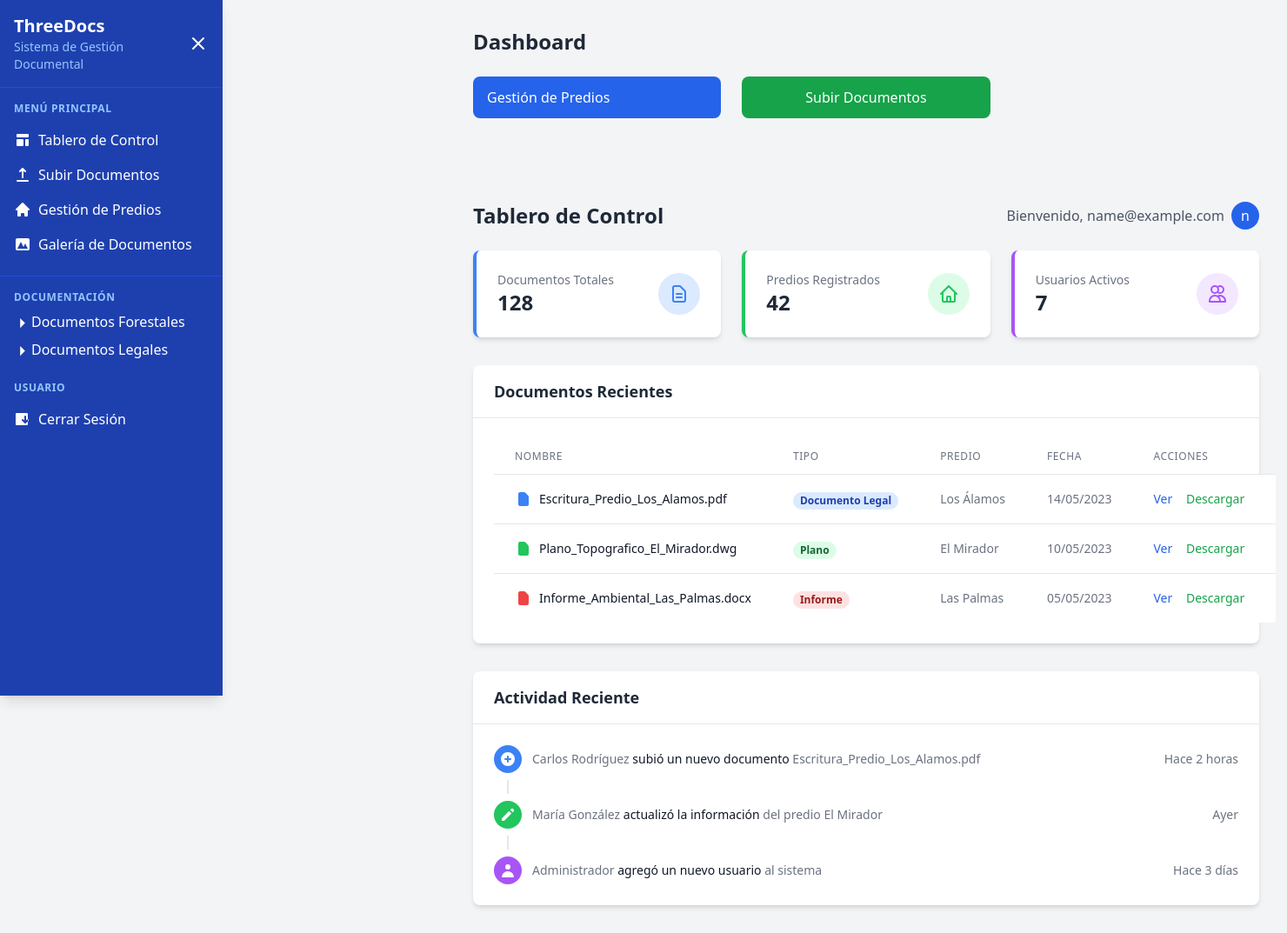
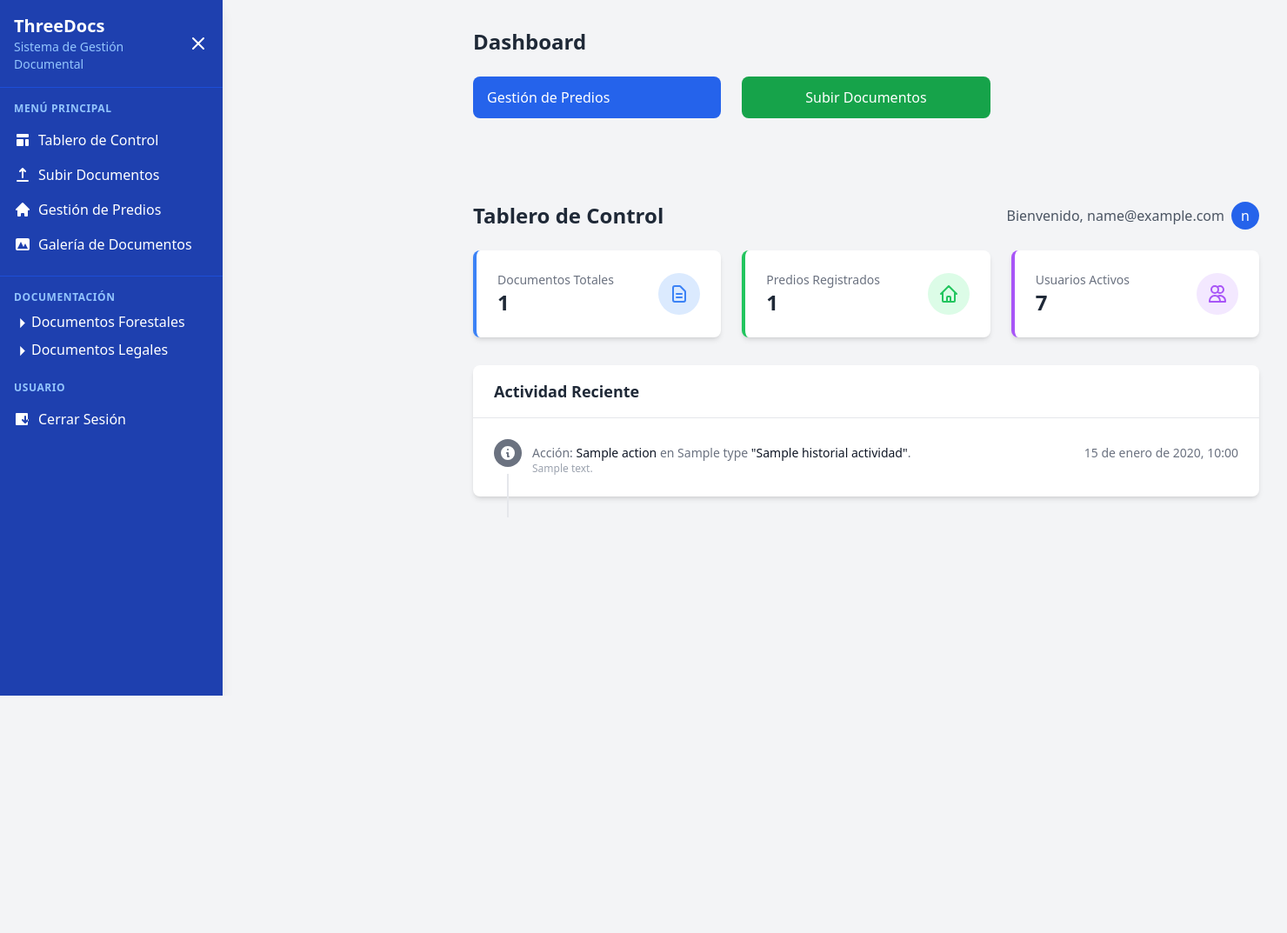
Before and after one commit to lucianok-2/Threedocs, a Node server app: template src/views/dashboard.handlebars in a window 1480 px wide. Shown: the whole page at 87% size. After the commit the page ends 800 px from the top, so only its background shows below. Run offline with Node 20, Linux system fonts and the light colour scheme; the template is opened without the code that fills it: most values are stand-ins (such as "Sample title", 1, 10 or a date in 2020); some libraries are stand-ins or nearby versions.

Commit message:
feat: Implement dashboard and history tracking
This commit introduces a new dashboard and history tracking functionality.

Dashboard:
- Displays total number of properties ('predios') for you.
- Displays total number of documents ('documentos') for you.
- Shows a list of recent activities (creations, updates, deletions of properties and documents).
- Displays a message if there are no recent activities.
- The dashboard data is now dynamically loaded from the server.

History Tracking:
- A new Firestore collection 'historial' is used to store records of changes.
- Property (predio) creations, updates, and deletions are now logged in the 'historial' collection.
- Document (documento) uploads, updates, and deletions are now logged in the 'historial' collection.
- Each history record includes a timestamp, user ID, action type, item type, item ID, item name, and relevant details.

Technical Changes:
- Added a new route `GET /dashboard` to fetch and display dashboard data.
- Modified `src/routes/properties.js` and `src/routes/documents.js` to add history logging logic.
- Updated `src/views/dashboard.handlebars` to render dynamic data.
- Registered Handlebars helpers `eq` and `formatDate` for use in the dashboard template.

```diff
--- a/src/app.js
+++ b/src/app.js
@@ -63,8 +63,21 @@ app.engine('handlebars', engine({
       if (!this._sections) this._sections = {};
       this._sections[name] = options.fn(this);
       return null;
+    },
+    eq: function (a, b) {
+      return a === b;
+    },
+    formatDate: function (date) {
+      if (!date) return '';
+      // Ensure date is a JS Date object
+      const d = (date instanceof Date) ? date : new Date(date);
+      if (isNaN(d.getTime())) return 'Fecha inválida';
+      // Format to something like: "enero 28, 2024, 14:30"
+      return d.toLocaleDateString('es-CL', { year: 'numeric', month: 'long', day: 'numeric', hour: '2-digit', minute: '2-digit', hour12: false });
     }
-  }
+  },
+  layoutsDir: path.join(__dirname, 'views/layouts'), // Explicitly define layoutsDir
+  partialsDir: path.join(__dirname, 'views/partials') // Explicitly define partialsDir
 }));
 app.set('view engine', 'handlebars');
 app.set('views', path.join(__dirname, 'views'));
@@ -88,7 +101,11 @@ app.use('/api/predios', propertiesRoutes);
 const documentsRoutes = require('./routes/documents.js');
 app.use('/api/documentos', documentsRoutes);
 
-// Middleware para verificar token
+// Importar y usar las rutas del dashboard
+const dashboardRoutes = require('./routes/dashboard.js'); // Import dashboard routes
+app.use('/', dashboardRoutes); // Mount dashboard routes (handles /dashboard)
+
+// Middleware para verificar token (global, consider moving or removing if route-specific ones are preferred)
 function verificarToken(req, res, next) {
   // Obtener token del header Authorization, query params o cookies
   const authHeader = req.headers['authorization'];
@@ -132,7 +149,7 @@ app.get('/', (req, res) => res.render('login', { layout: 'auth' }));
 app.get('/register', (req, res) => res.render('register', { layout: 'auth' }));
 
 // Rutas protegidas con layout principal (incluye sidebar)
-app.get('/dashboard', verificarToken, (req, res) => res.render('dashboard', { usuario: req.usuario }));
+// app.get('/dashboard', verificarToken, (req, res) => res.render('dashboard', { usuario: req.usuario })); // This is now handled by dashboardRoutes
 app.get('/upload', verificarToken, (req, res) => {
     // Pasar el ID del predio a la vista si está presente en la URL
     const propertyId = req.query.propertyId || null;
--- a/src/views/dashboard.handlebars
+++ b/src/views/dashboard.handlebars
@@ -36,7 +36,7 @@
         <div class="flex justify-between items-center">
           <div>
             <p class="text-gray-500 text-sm">Documentos Totales</p>
-            <h3 class="text-2xl font-bold text-gray-800">128</h3>
+            <h3 class="text-2xl font-bold text-gray-800">{{totalDocumentos}}</h3>
           </div>
           <div class="bg-blue-100 p-3 rounded-full">
             <svg xmlns="http://www.w3.org/2000/svg" class="h-6 w-6 text-blue-500" fill="none" viewBox="0 0 24 24" stroke="currentColor">
@@ -50,7 +50,7 @@
         <div class="flex justify-between items-center">
           <div>
             <p class="text-gray-500 text-sm">Predios Registrados</p>
-            <h3 class="text-2xl font-bold text-gray-800">42</h3>
+            <h3 class="text-2xl font-bold text-gray-800">{{totalPredios}}</h3>
           </div>
           <div class="bg-green-100 p-3 rounded-full">
             <svg xmlns="http://www.w3.org/2000/svg" class="h-6 w-6 text-green-500" fill="none" viewBox="0 0 24 24" stroke="currentColor">
@@ -75,160 +75,60 @@
       </div>
     </div>
 
-    <!-- Documentos recientes -->
-    <div class="bg-white rounded-lg shadow-md mb-8">
-      <div class="border-b px-6 py-4">
-        <h3 class="text-lg font-semibold text-gray-800">Documentos Recientes</h3>
-      </div>
-      <div class="p-6">
-        <table class="min-w-full divide-y divide-gray-200">
-          <thead>
-            <tr>
-              <th class="px-6 py-3 text-left text-xs font-medium text-gray-500 uppercase tracking-wider">Nombre</th>
-              <th class="px-6 py-3 text-left text-xs font-medium text-gray-500 uppercase tracking-wider">Tipo</th>
-              <th class="px-6 py-3 text-left text-xs font-medium text-gray-500 uppercase tracking-wider">Predio</th>
-              <th class="px-6 py-3 text-left text-xs font-medium text-gray-500 uppercase tracking-wider">Fecha</th>
-              <th class="px-6 py-3 text-left text-xs font-medium text-gray-500 uppercase tracking-wider">Acciones</th>
-            </tr>
-          </thead>
-          <tbody class="bg-white divide-y divide-gray-200">
-            <tr>
-              <td class="px-6 py-4 whitespace-nowrap">
-                <div class="flex items-center">
-                  <svg xmlns="http://www.w3.org/2000/svg" class="h-5 w-5 text-blue-500 mr-2" viewBox="0 0 20 20" fill="currentColor">
-                    <path fill-rule="evenodd" d="M4 4a2 2 0 012-2h4.586A2 2 0 0112 2.586L15.414 6A2 2 0 0116 7.414V16a2 2 0 01-2 2H6a2 2 0 01-2-2V4z" clip-rule="evenodd" />
-                  </svg>
-                  <div class="text-sm font-medium text-gray-900">Escritura_Predio_Los_Alamos.pdf</div>
-                </div>
-              </td>
-              <td class="px-6 py-4 whitespace-nowrap">
-                <span class="px-2 inline-flex text-xs leading-5 font-semibold rounded-full bg-blue-100 text-blue-800">Documento Legal</span>
-              </td>
-              <td class="px-6 py-4 whitespace-nowrap text-sm text-gray-500">Los Álamos</td>
-              <td class="px-6 py-4 whitespace-nowrap text-sm text-gray-500">14/05/2023</td>
-              <td class="px-6 py-4 whitespace-nowrap text-sm font-medium">
-                <a href="#" class="text-blue-600 hover:text-blue-900 mr-3">Ver</a>
-                <a href="#" class="text-green-600 hover:text-green-900 mr-3">Descargar</a>
-              </td>
-            </tr>
-            <tr>
-              <td class="px-6 py-4 whitespace-nowrap">
-                <div class="flex items-center">
-                  <svg xmlns="http://www.w3.org/2000/svg" class="h-5 w-5 text-green-500 mr-2" viewBox="0 0 20 20" fill="currentColor">
-                    <path fill-rule="evenodd" d="M4 4a2 2 0 012-2h4.586A2 2 0 0112 2.586L15.414 6A2 2 0 0116 7.414V16a2 2 0 01-2 2H6a2 2 0 01-2-2V4z" clip-rule="evenodd" />
-                  </svg>
-                  <div class="text-sm font-medium text-gray-900">Plano_Topografico_El_Mirador.dwg</div>
-                </div>
-              </td>
-              <td class="px-6 py-4 whitespace-nowrap">
-                <span class="px-2 inline-flex text-xs leading-5 font-semibold rounded-full bg-green-100 text-green-800">Plano</span>
-              </td>
-              <td class="px-6 py-4 whitespace-nowrap text-sm text-gray-500">El Mirador</td>
-              <td class="px-6 py-4 whitespace-nowrap text-sm text-gray-500">10/05/2023</td>
-              <td class="px-6 py-4 whitespace-nowrap text-sm font-medium">
-                <a href="#" class="text-blue-600 hover:text-blue-900 mr-3">Ver</a>
-                <a href="#" class="text-green-600 hover:text-green-900 mr-3">Descargar</a>
-              </td>
-            </tr>
-            <tr>
-              <td class="px-6 py-4 whitespace-nowrap">
-                <div class="flex items-center">
-                  <svg xmlns="http://www.w3.org/2000/svg" class="h-5 w-5 text-red-500 mr-2" viewBox="0 0 20 20" fill="currentColor">
-                    <path fill-rule="evenodd" d="M4 4a2 2 0 012-2h4.586A2 2 0 0112 2.586L15.414 6A2 2 0 0116 7.414V16a2 2 0 01-2 2H6a2 2 0 01-2-2V4z" clip-rule="evenodd" />
-                  </svg>
-                  <div class="text-sm font-medium text-gray-900">Informe_Ambiental_Las_Palmas.docx</div>
-                </div>
-              </td>
-              <td class="px-6 py-4 whitespace-nowrap">
-                <span class="px-2 inline-flex text-xs leading-5 font-semibold rounded-full bg-red-100 text-red-800">Informe</span>
-              </td>
-              <td class="px-6 py-4 whitespace-nowrap text-sm text-gray-500">Las Palmas</td>
-              <td class="px-6 py-4 whitespace-nowrap text-sm text-gray-500">05/05/2023</td>
-              <td class="px-6 py-4 whitespace-nowrap text-sm font-medium">
-                <a href="#" class="text-blue-600 hover:text-blue-900 mr-3">Ver</a>
-                <a href="#" class="text-green-600 hover:text-green-900 mr-3">Descargar</a>
-              </td>
-            </tr>
-          </tbody>
-        </table>
-      </div>
-    </div>
-
     <!-- Actividad reciente -->
     <div class="bg-white rounded-lg shadow-md">
       <div class="border-b px-6 py-4">
         <h3 class="text-lg font-semibold text-gray-800">Actividad Reciente</h3>
       </div>
       <div class="p-6">
+        {{#if historialActividad.length}}
           <div class="flow-root">
             <ul class="-mb-8">
+              {{#each historialActividad}}
                 <li>
                   <div class="relative pb-8">
                     <span class="absolute top-4 left-4 -ml-px h-full w-0.5 bg-gray-200"></span>
                     <div class="relative flex space-x-3">
                       <div>
-                    <span class="h-8 w-8 rounded-full bg-blue-500 flex items-center justify-center ring-8 ring-white">
+                        <span class="h-8 w-8 rounded-full {{#if (eq action 'create')}}bg-blue-500{{else if (eq action 'update')}}bg-green-500{{else if (eq action 'delete')}}bg-red-500{{else if (eq action 'upload')}}bg-yellow-500{{else}}bg-gray-500{{/if}} flex items-center justify-center ring-8 ring-white">
+                          <!-- You can add icons here based on action or type -->
                           <svg xmlns="http://www.w3.org/2000/svg" class="h-5 w-5 text-white" viewBox="0 0 20 20" fill="currentColor">
+                            {{#if (eq action 'create')}}
                               <path fill-rule="evenodd" d="M10 18a8 8 0 100-16 8 8 0 000 16zm1-11a1 1 0 10-2 0v2H7a1 1 0 100 2h2v2a1 1 0 102 0v-2h2a1 1 0 100-2h-2V7z" clip-rule="evenodd" />
+                            {{else if (eq action 'update')}}
+                              <path d="M13.586 3.586a2 2 0 112.828 2.828l-.793.793-2.828-2.828.793-.793zM11.379 5.793L3 14.172V17h2.828l8.38-8.379-2.83-2.828z" />
+                            {{else if (eq action 'delete')}}
+                              <path fill-rule="evenodd" d="M10 18a8 8 0 100-16 8 8 0 000 16zM7 9a1 1 0 000 2h6a1 1 0 100-2H7z" clip-rule="evenodd" />
+                            {{else if (eq action 'upload')}}
+                              <path fill-rule="evenodd" d="M3 17a1 1 0 011-1h12a1 1 0 110 2H4a1 1 0 01-1-1zm3.293-7.707a1 1 0 011.414 0L9 10.586V3a1 1 0 112 0v7.586l1.293-1.293a1 1 0 111.414 1.414l-3 3a1 1 0 01-1.414 0l-3-3a1 1 0 010-1.414z" clip-rule="evenodd" />
+                            {{else}}
+                              <path fill-rule="evenodd" d="M18 10a8 8 0 11-16 0 8 8 0 0116 0zm-7-4a1 1 0 11-2 0 1 1 0 012 0zM9 9a1 1 0 000 2v3a1 1 0 001 1h1a1 1 0 100-2v-3a1 1 0 00-1-1H9z" clip-rule="evenodd" />
+                            {{/if}}
                           </svg>
                         </span>
                       </div>
                       <div class="min-w-0 flex-1 pt-1.5 flex justify-between space-x-4">
                         <div>
-                      <p class="text-sm text-gray-500">Carlos Rodríguez <span class="font-medium text-gray-900">subió un nuevo documento</span> Escritura_Predio_Los_Alamos.pdf</p>
+                          <p class="text-sm text-gray-500">
+                            Acción: <span class="font-medium text-gray-900">{{this.action}}</span> en {{this.type}} <span class="font-medium text-gray-900">"{{this.itemName}}"</span>.
+                            {{#if this.details.message}}
+                              <span class="block text-xs text-gray-400">{{this.details.message}}</span>
+                            {{/if}}
+                          </p>
                         </div>
                         <div class="text-right text-sm whitespace-nowrap text-gray-500">
-                      <time datetime="2023-05-14">Hace 2 horas</time>
+                          <time datetime="{{this.timestamp}}">{{formatDate this.timestamp}}</time>
                         </div>
                       </div>
                     </div>
                   </div>
                 </li>
-            <li>
-              <div class="relative pb-8">
-                <span class="absolute top-4 left-4 -ml-px h-full w-0.5 bg-gray-200"></span>
-                <div class="relative flex space-x-3">
-                  <div>
-                    <span class="h-8 w-8 rounded-full bg-green-500 flex items-center justify-center ring-8 ring-white">
-                      <svg xmlns="http://www.w3.org/2000/svg" class="h-5 w-5 text-white" viewBox="0 0 20 20" fill="currentColor">
-                        <path d="M13.586 3.586a2 2 0 112.828 2.828l-.793.793-2.828-2.828.793-.793zM11.379 5.793L3 14.172V17h2.828l8.38-8.379-2.83-2.828z" />
-                      </svg>
-                    </span>
-                  </div>
-                  <div class="min-w-0 flex-1 pt-1.5 flex justify-between space-x-4">
-                    <div>
-                      <p class="text-sm text-gray-500">María González <span class="font-medium text-gray-900">actualizó la información</span> del predio El Mirador</p>
-                    </div>
-                    <div class="text-right text-sm whitespace-nowrap text-gray-500">
-                      <time datetime="2023-05-13">Ayer</time>
-                    </div>
-                  </div>
-                </div>
-              </div>
-            </li>
-            <li>
-              <div class="relative pb-8">
-                <div class="relative flex space-x-3">
-                  <div>
-                    <span class="h-8 w-8 rounded-full bg-purple-500 flex items-center justify-center ring-8 ring-white">
-                      <svg xmlns="http://www.w3.org/2000/svg" class="h-5 w-5 text-white" viewBox="0 0 20 20" fill="currentColor">
-                        <path fill-rule="evenodd" d="M10 9a3 3 0 100-6 3 3 0 000 6zm-7 9a7 7 0 1114 0H3z" clip-rule="evenodd" />
-                      </svg>
-                    </span>
-                  </div>
-                  <div class="min-w-0 flex-1 pt-1.5 flex justify-between space-x-4">
-                    <div>
-                      <p class="text-sm text-gray-500">Administrador <span class="font-medium text-gray-900">agregó un nuevo usuario</span> al sistema</p>
-                    </div>
-                    <div class="text-right text-sm whitespace-nowrap text-gray-500">
-                      <time datetime="2023-05-12">Hace 3 días</time>
-                    </div>
-                  </div>
-                </div>
-              </div>
-            </li>
+              {{/each}}
             </ul>
           </div>
+        {{else}}
+          <p class="text-center text-gray-500">Sin cambios recientes para empezar a registrar los cambios.</p>
+        {{/if}}
       </div>
     </div>
   </div>
```
Also changed, not shown: src/routes/dashboard.js (added, +81 -0 lines), src/routes/documents.js (+45 -0 lines), src/routes/properties.js (+41 -0 lines). Lines whose indentation alone changed are shown as unchanged.
